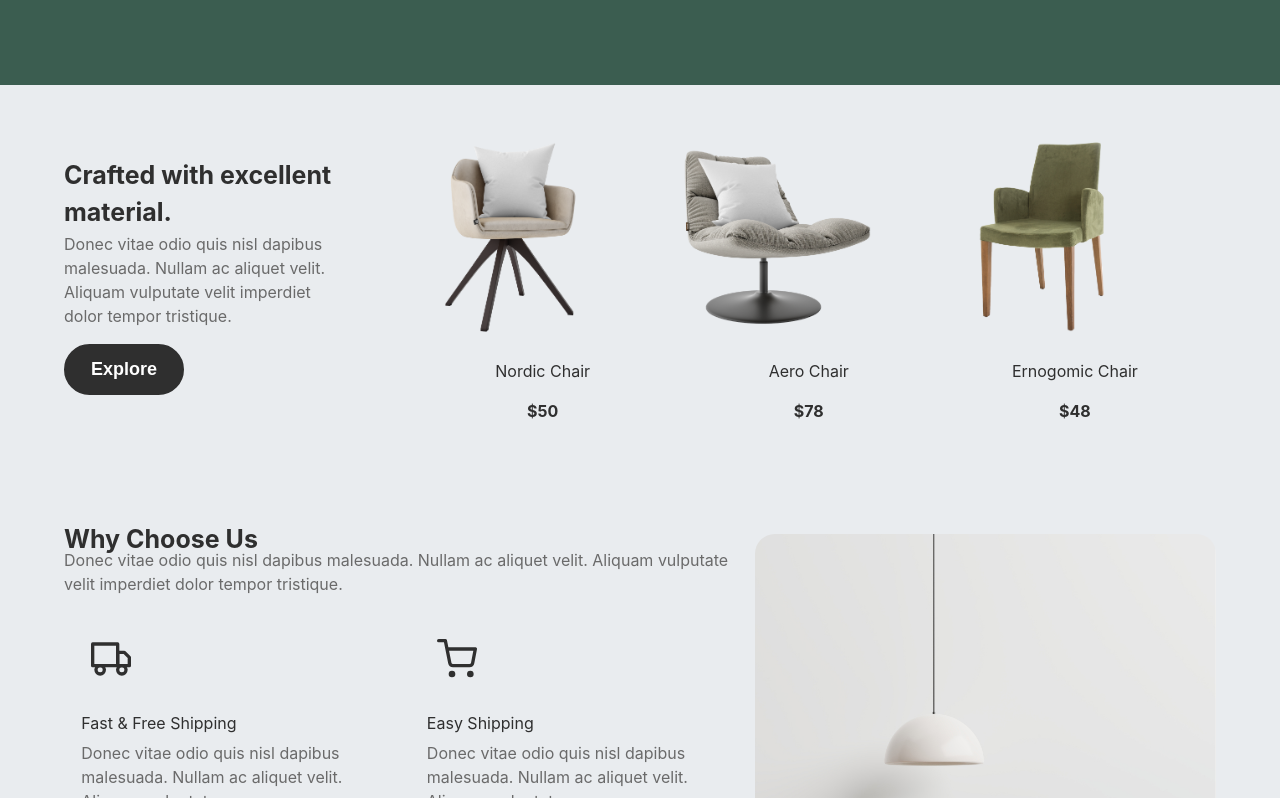
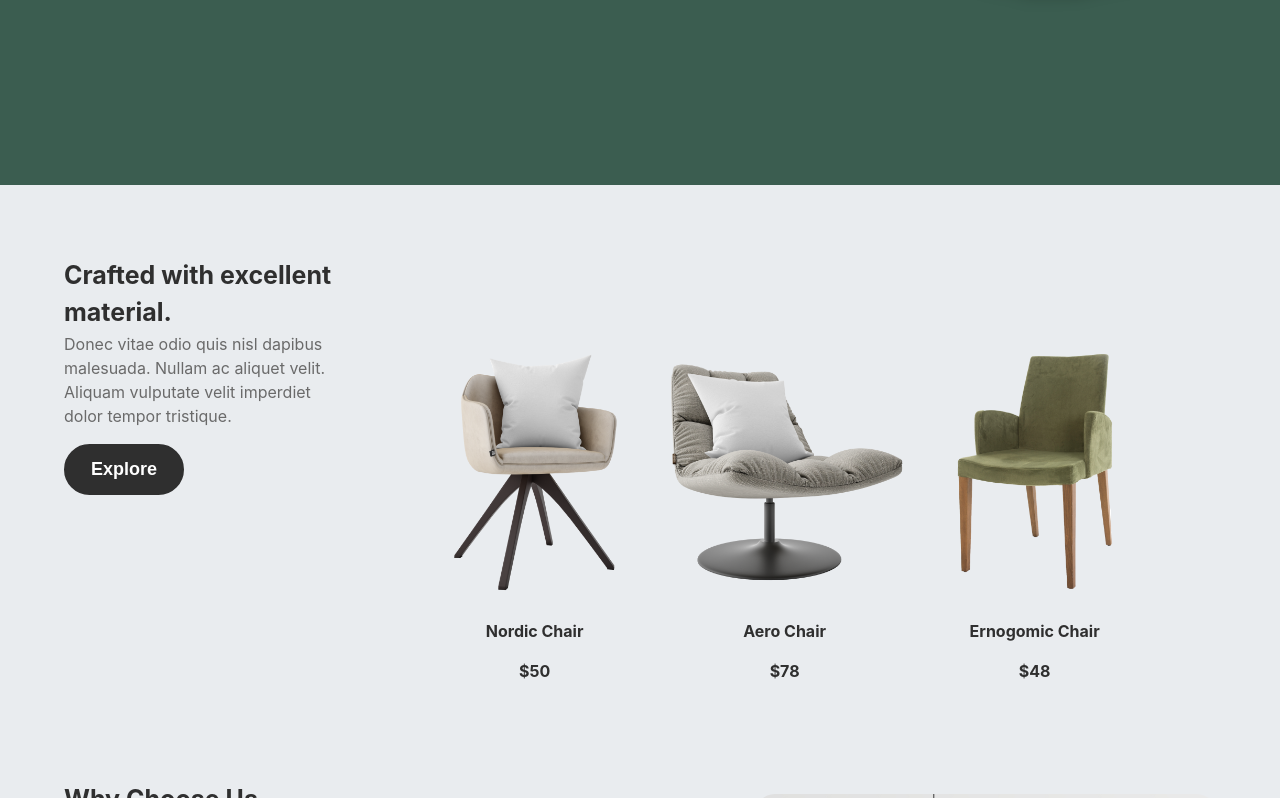
Before and after one commit to BridgetKas/InteriorApp, a React (Vite) app: page / in a window 1280 px wide. Shown: the part 602-1400 px from the top of the page. Built offline with nearby package versions, Linux system fonts and the light colour scheme.

Commit message:
Added Shop Page

```diff
--- a/src/App.jsx
+++ b/src/App.jsx
@@ -7,14 +7,14 @@ import Service  from './pages/Services/ServicePage'
 import Blog  from './pages/Blog/BlogPage'
 import Contact  from './pages/Contact/ContactPage'
 import Cart  from './pages/Cart/CartPage'
-import FooterTab from "./layout/Footer/FooterTab"
+import { colors } from "./utils/colors"
 
 
 const router = createBrowserRouter([
   {
     path:"/",
     element:<LayoutPage/>,
-    errorElement:<h1 style={{color:"black"}}>Ohh Sorry Try Again</h1>,
+    errorElement:<h1 style={colors.black}>Ohh Sorry Try Again</h1>,
     children: [
       {
         index: true,
--- a/src/layout/Header/Header.module.css
+++ b/src/layout/Header/Header.module.css
@@ -1,10 +1,9 @@
 .heroContainer {
     background-color:var(--primary);
-    padding:1rem 5%;
-    min-height:50vh;
+    padding:32px 5% 100px 5%;
+    /* min-height:39vh; */
     display:flex;
     flex-direction:column;
-    align-items:center;
 }
 
 .heroTitle {
--- a/src/pages/Shop/Shop.module.css
+++ b/src/pages/Shop/Shop.module.css
@@ -0,0 +1,18 @@
+.shopContainer {
+    display:grid;
+    grid-template-columns: 1fr ;
+    gap:20px;
+    padding:10px 5%;
+}
+
+@media (min-width:768px){
+    .shopContainer {
+        grid-template-columns: 1fr 1fr 1fr;
+    }
+}
+
+@media (min-width:992px){
+    .shopContainer {
+        grid-template-columns: 1fr 1fr 1fr 1fr;
+    }
+}
--- a/src/pages/Shop/ShopPage.jsx
+++ b/src/pages/Shop/ShopPage.jsx
@@ -1,8 +1,82 @@
 import React from 'react'
-import "./Shop.module.css"
+import Header from '../../layout/Header/Header'
+import Nordic from "../../assets/home/nordic.png"
+import AeroChair from "../../assets/home/AeroChair.png"
+import greenChair from "../../assets/home/greenChair.png"
+import ProductCard from '../../specific/Products/ProductCard'
+import styles from"./Shop.module.css"
+
+const chairs = [
+  {
+    imgSrc1:Nordic,
+    name:"Nordic Chair",
+    price:"$50",
+    altInfo:"A three legged chair"
+  },
+  {
+    imgSrc1:AeroChair,
+    name:"Aero Chair",
+    price:"$78" ,
+    altInfo:"A cream four-legged chair"
+  },
+  {
+    imgSrc1:greenChair,
+    name:"Ernogomic Chair",
+    price:"$48",
+    altInfo:"A green four-legged chair"
+  },
+  {
+    imgSrc1:Nordic,
+    name:"Nordic Chair",
+    price:"$50",
+    altInfo:"A three legged chair"
+  },
+  {
+    imgSrc1:AeroChair,
+    name:"Aero Chair",
+    price:"$78" ,
+    altInfo:"A cream four-legged chair"
+  },
+  {
+    imgSrc1:greenChair,
+    name:"Ernogomic Chair",
+    price:"$48",
+    altInfo:"A green four-legged chair"
+  },
+  {
+    imgSrc1:Nordic,
+    name:"Nordic Chair",
+    price:"$50",
+    altInfo:"A three legged chair"
+  },
+  {
+    imgSrc1:AeroChair,
+    name:"Aero Chair",
+    price:"$78" ,
+    altInfo:"A cream four-legged chair"
+  },
+  {
+    imgSrc1:greenChair,
+    name:"Ernogomic Chair",
+    price:"$48",
+    altInfo:"A green four-legged chair"
+  },
+  {
+    imgSrc1:Nordic,
+    name:"Nordic Chair",
+    price:"$50",
+    altInfo:"A three legged chair"
+  }
+]
+
 function Shop() {
   return (
-    <div>Shop</div>
+    <div>
+      <Header title="Shop" showBtn={false} showImage={false} showDescription={false}/>
+      <div className={styles.shopContainer}>
+        {chairs.map((chair,index)=> <ProductCard key={index} imgSrc={chair.imgSrc1} name={chair.name} price={chair.price} altInfo={chair.altInfo}/>)}
+      </div>
+    </div>
   )
 }
 
--- a/src/pages/home/HomePage.jsx
+++ b/src/pages/home/HomePage.jsx
@@ -21,12 +21,7 @@ import Form from '../../components/common/Form/FormComp';
 import Header from '../../layout/Header/Header';
 import gridImg2 from "../../assets/home/img-grid-2.jpg";
 import gridImg3 from "../../assets/home/img-grid-3.jpg";
-
-
-
-
-
-
+import ProductCard from '../../specific/Products/ProductCard';
 
 function Home() {
   return (
@@ -52,21 +47,26 @@ function Home() {
           </div>
         </div>
         <div className={styles.chairsContainer}>
-          <div className={styles.chairContainer}>
-            <img src={Nordic} alt="A cream four-legged chair" className={styles.chair}/>
-            <p className={styles.chairName}>Nordic Chair</p>
-            <p className={styles.chairCost}>$50</p>
-          </div>
-          <div className={styles.chairContainer}>
-            <img src={AeroChair} alt="A cream four-legged chair" className={styles.chair}/>
-            <p className={styles.chairName}>Aero Chair</p>
-            <p className={styles.chairCost}>$78</p>
-          </div>
-          <div className={styles.chairContainer}>
-            <img src={greenChair} alt="A green four-legged chair" className={styles.chair}/>
-            <p className={styles.chairName}>Ernogomic Chair</p>
-            <p className={styles.chairCost}>$48</p>
-          </div>
+            <ProductCard
+              imgSrc={Nordic}
+              name="Nordic Chair"
+              price="$50"
+              altInfo="A three legged chair"
+            />
+
+            <ProductCard
+              imgSrc={AeroChair}
+              name="Aero Chair"
+              price="$78"
+              altInfo="A cream four-legged chair"
+            />
+
+            <ProductCard
+              imgSrc={greenChair}
+              name="Ernogomic Chair"
+              price="$48"
+              altInfo="A green four-legged chair"
+            />
         </div>
       </div>
 
--- a/src/pages/home/home.module.css
+++ b/src/pages/home/home.module.css
@@ -38,30 +38,6 @@
     padding:5px 8px;
 }
 
-.chairName,.chairCost {
-    text-align:center;
-    color:var(--black);
-}
-
-.chair {
-    transition: ease-out 0.5ms;
-}
-.chairCost {
-    font-weight:bold;
-}
-
-.chairContainer {
-    margin-top:-20px;
-}
-
-.chairContainer:hover {
-    background-color:var(--whiteGraient);
-}
-
-.chairContainer:hover {
-    transform:translateY(10px);
-}
-
 .qualityTitle {
     color:var(--black)
 }
@@ -90,7 +66,6 @@
 }
 
 .reasonPromContainer {
-    /* width:100%; */
     margin-top: 150px;
     padding:10px 5%;
 }
@@ -101,12 +76,12 @@
     border-radius:20px;
 }
 
-
 .reasonsKontainer {
     display:grid;
     grid-template-columns: repeat(27, 1fr);
     width:100%;
 }
+
 .div1 {
     grid-column: 1 / span 18;
     grid-row: 1 / span 27;
@@ -301,10 +276,6 @@
         height:200px;
     }
 
-    .chairContainer {
-        width:33%;
-    }
-
     .moresContainer {
         display:flex;
         flex-wrap:wrap;
@@ -359,7 +330,6 @@
 
     .reasonPromContainer {
         display:flex;
-        /* margin-top:250px; */
     }
 
     .reasonsKontainer {
--- a/src/specific/Products/ProductCard.jsx
+++ b/src/specific/Products/ProductCard.jsx
@@ -1,9 +1,14 @@
 import React from 'react'
 import "./ProductCard.module.css"
+import styles from "./ProductCard.module.css"
 
-function ProductCard() {
+function ProductCard({imgSrc, name, price,altInfo}) {
   return (
-    <div>ProductCard</div>
+    <div className={styles.chairContainer}>
+      <img src={imgSrc} alt={altInfo} className={styles.chair}/>
+      <p className={styles.chairName}>{name}</p>
+      <p className={styles.chairCost}>{price}</p>
+    </div>
   )
 }
 
--- a/src/specific/Products/ProductCard.module.css
+++ b/src/specific/Products/ProductCard.module.css
@@ -0,0 +1,27 @@
+.chairContainer {
+    margin-top:90px;
+}
+
+.chairContainer:hover {
+    background-color:var(--whiteGraient);
+}
+
+.chairContainer:hover {
+    transform:translateY(10px);
+}
+
+.chair {
+    transition: ease-out 0.5ms;
+}
+
+.chairName,.chairCost {
+    text-align:center;
+    color:var(--black);
+    font-weight:bold;
+}
+
+@media(min-width:768px) {
+    .chair {
+        height:250px;
+    }
+}
```
